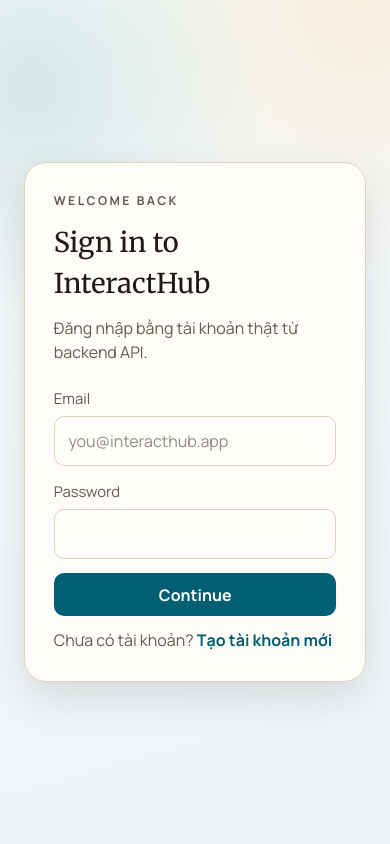
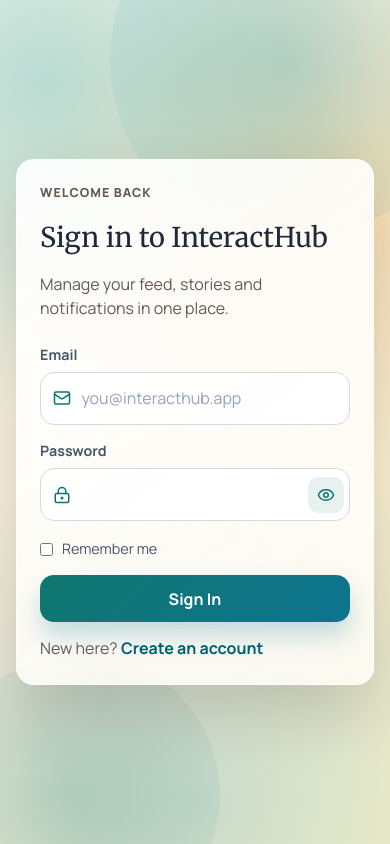
Before and after one commit to DanhCaTuanNgoc/InteractHub-CSharp, a React (Vite) app in the folder interacthub-client/: page /login in a window 390 px wide. Built offline with nearby package versions, Linux system fonts and the light colour scheme.

Commit message:
feat: Enhance authentication pages with improved UI components and error handling

```diff
--- a/interacthub-client/src/features/auth/pages/LoginPage.tsx
+++ b/interacthub-client/src/features/auth/pages/LoginPage.tsx
@@ -1,16 +1,23 @@
 import { useState } from 'react'
+import { Mail } from 'lucide-react'
+import { motion } from 'framer-motion'
 import { useForm } from 'react-hook-form'
 import { Link, Navigate, useLocation, useNavigate } from 'react-router-dom'
 import { Button } from '../../../shared/components/common/Button'
-import { TextInput } from '../../../shared/components/common/TextInput'
 import { useAuth } from '../hooks/useAuth'
 import { ROUTES } from '../../../shared/constants/routes'
 import { authService } from '../../../shared/services/authService'
+import { AuthTextField } from '../../../shared/components/auth/AuthTextField'
+import { AuthPasswordField } from '../../../shared/components/auth/AuthPasswordField'
+import { AuthErrorMessage } from '../../../shared/components/auth/AuthErrorMessage'
 
 type LoginFormValues = {
   email: string
   password: string
+  rememberMe: boolean
 }
+
+const REMEMBER_EMAIL_KEY = 'interacthub_remembered_email'
 
 export function LoginPage() {
   const { isAuthenticated, login } = useAuth()
@@ -21,7 +28,14 @@
     register,
     handleSubmit,
     formState: { errors, isSubmitting },
-  } = useForm<LoginFormValues>({ mode: 'onTouched' })
+  } = useForm<LoginFormValues>({
+    mode: 'onTouched',
+    defaultValues: {
+      email: localStorage.getItem(REMEMBER_EMAIL_KEY) ?? '',
+      password: '',
+      rememberMe: Boolean(localStorage.getItem(REMEMBER_EMAIL_KEY)),
+    },
+  })
 
   const targetPath = (location.state as { from?: { pathname?: string } } | null)?.from?.pathname ??
     ROUTES.home
@@ -34,7 +48,16 @@
     setSubmitError(null)
 
     try {
-      const payload = await authService.login(values)
+      if (values.rememberMe) {
+        localStorage.setItem(REMEMBER_EMAIL_KEY, values.email)
+      } else {
+        localStorage.removeItem(REMEMBER_EMAIL_KEY)
+      }
+
+      const payload = await authService.login({
+        email: values.email,
+        password: values.password,
+      })
 
       login({
         accessToken: payload.token,
@@ -53,48 +76,60 @@
   })
 
   return (
-    <main className="auth-layout px-4 py-6 sm:px-6 sm:py-8 lg:px-8">
-      <section className="auth-card w-full max-w-xl p-5 sm:p-7 lg:p-8">
-        <p className="hero-section__eyebrow">Welcome back</p>
+    <motion.main
+      className="auth-layout"
+      initial={{ opacity: 0, y: 18 }}
+      animate={{ opacity: 1, y: 0 }}
+      transition={{ duration: 0.3, ease: 'easeOut' }}
+    >
+      <section className="auth-card auth-card--narrow">
+        <p className="auth-card__eyebrow">Welcome back</p>
         <h1>Sign in to InteractHub</h1>
-        <p>Đăng nhập bằng tài khoản thật từ backend API.</p>
+        <p>Manage your feed, stories and notifications in one place.</p>
 
         <form className="auth-form" onSubmit={onSubmit} noValidate>
-          <TextInput
+          <AuthTextField
             label="Email"
             type="email"
             placeholder="you@interacthub.app"
+            autoComplete="email"
             error={errors.email?.message}
+            icon={<Mail size={18} aria-hidden="true" />}
             {...register('email', {
-              required: 'Email là bắt buộc.',
+              required: 'Email is required.',
               pattern: {
                 value: /^[^\s@]+@[^\s@]+\.[^\s@]+$/,
-                message: 'Email không hợp lệ.',
+                message: 'Please enter a valid email address.',
               },
             })}
           />
 
-          <TextInput
+          <AuthPasswordField
             label="Password"
-            type="password"
+            autoComplete="current-password"
             error={errors.password?.message}
             {...register('password', {
-              required: 'Password là bắt buộc.',
-              minLength: { value: 8, message: 'Password tối thiểu 8 ký tự.' },
+              required: 'Password is required.',
+              minLength: { value: 8, message: 'Password must be at least 8 characters.' },
             })}
           />
 
-          {submitError ? <p className="form-error">{submitError}</p> : null}
+          <label className="auth-check">
+            <input type="checkbox" {...register('rememberMe')} />
+            <span>Remember me</span>
+          </label>
 
-          <Button type="submit" fullWidth busy={isSubmitting}>
-            Continue
+          {submitError ? <AuthErrorMessage message={submitError} /> : null}
+
+          <Button type="submit" fullWidth busy={isSubmitting} className="auth-submit-btn">
+            Sign In
           </Button>
         </form>
 
         <p className="auth-card__footnote">
-          Chưa có tài khoản? <Link to={ROUTES.register}>Tạo tài khoản mới</Link>
+          New here? <Link to={ROUTES.register}>Create an account</Link>
         </p>
       </section>
-    </main>
+    </motion.main>
   )
 }
--- a/interacthub-client/src/features/auth/pages/RegisterPage.tsx
+++ b/interacthub-client/src/features/auth/pages/RegisterPage.tsx
@@ -1,13 +1,16 @@
 import { useMemo, useState } from 'react'
-import { CheckCircle2, CircleAlert } from 'lucide-react'
+import { motion } from 'framer-motion'
+import { AtSign, CheckCircle2, CircleAlert, Mail, UserRound } from 'lucide-react'
 import { useForm } from 'react-hook-form'
 import { Link, Navigate, useNavigate } from 'react-router-dom'
 import { PasswordStrength } from '../../../shared/components/auth/PasswordStrength'
 import { Button } from '../../../shared/components/common/Button'
-import { TextInput } from '../../../shared/components/common/TextInput'
 import { ROUTES } from '../../../shared/constants/routes'
 import { authService } from '../../../shared/services/authService'
 import { useAuth } from '../hooks/useAuth'
+import { AuthErrorMessage } from '../../../shared/components/auth/AuthErrorMessage'
+import { AuthPasswordField } from '../../../shared/components/auth/AuthPasswordField'
+import { AuthTextField } from '../../../shared/components/auth/AuthTextField'
 
 type RegisterFormValues = {
   userName: string
@@ -66,23 +69,23 @@
 
   const passwordRules = useMemo(
     () => ({
-      required: 'Mật khẩu là bắt buộc.',
-      minLength: { value: 10, message: 'Mật khẩu tối thiểu 10 ký tự.' },
-      maxLength: { value: 64, message: 'Mật khẩu tối đa 64 ký tự.' },
+      required: 'Password is required.',
+      minLength: { value: 10, message: 'Password must be at least 10 characters.' },
+      maxLength: { value: 64, message: 'Password must be at most 64 characters.' },
       validate: {
-        upper: (value: string) => /[A-Z]/.test(value) || 'Mật khẩu cần ít nhất 1 chữ in hoa.',
-        lower: (value: string) => /[a-z]/.test(value) || 'Mật khẩu cần ít nhất 1 chữ thường.',
-        number: (value: string) => /\d/.test(value) || 'Mật khẩu cần ít nhất 1 chữ số.',
-        special: (value: string) => /[^A-Za-z0-9]/.test(value) || 'Mật khẩu cần ít nhất 1 ký tự đặc biệt.',
-        noWhitespace: (value: string) => !/\s/.test(value) || 'Mật khẩu không được chứa khoảng trắng.',
+        upper: (value: string) => /[A-Z]/.test(value) || 'Include at least one uppercase letter.',
+        lower: (value: string) => /[a-z]/.test(value) || 'Include at least one lowercase letter.',
+        number: (value: string) => /\d/.test(value) || 'Include at least one number.',
+        special: (value: string) => /[^A-Za-z0-9]/.test(value) || 'Include at least one special character.',
+        noWhitespace: (value: string) => !/\s/.test(value) || 'Password cannot contain whitespace.',
         noUserName: (value: string) =>
-          !normalizedUserName || !value.toLowerCase().includes(normalizedUserName) || 'Mật khẩu không được chứa username.',
+          !normalizedUserName || !value.toLowerCase().includes(normalizedUserName) || 'Password cannot include your username.',
         noEmailLocalPart: (value: string) => {
           const localPart = normalizedEmail.split('@')[0]
           if (!localPart || localPart.length < 3) {
             return true
           }
-          return !value.toLowerCase().includes(localPart) || 'Mật khẩu không nên chứa phần đầu email.'
+          return !value.toLowerCase().includes(localPart) || 'Password should not include the email local-part.'
         },
       },
     }),
@@ -125,64 +128,71 @@
   })
 
   return (
-    <main className="auth-layout px-4 py-6 sm:px-6 sm:py-8 lg:px-8">
-      <section className="auth-card w-full max-w-xl p-5 sm:p-7 lg:p-8">
-        <p className="hero-section__eyebrow">Create account</p>
+    <motion.main
+      className="auth-layout"
+      initial={{ opacity: 0, y: 18 }}
+      animate={{ opacity: 1, y: 0 }}
+      transition={{ duration: 0.3, ease: 'easeOut' }}
+    >
+      <section className="auth-card">
+        <p className="auth-card__eyebrow">Create account</p>
         <h1>Join InteractHub</h1>
-        <p>Tạo tài khoản với tiêu chuẩn bảo mật cao để bắt đầu chia sẻ an toàn.</p>
+        <p>Create your account to start connecting, posting and sharing stories.</p>
 
         <form className="auth-form" onSubmit={onSubmit} noValidate>
-          <TextInput
+          <AuthTextField
             label="Username"
             placeholder="demo_user"
             autoComplete="username"
             error={errors.userName?.message}
+            icon={<AtSign size={18} aria-hidden="true" />}
             {...register('userName', {
-              required: 'Username là bắt buộc.',
+              required: 'Username is required.',
               pattern: {
                 value: USERNAME_PATTERN,
                 message:
-                  'Username 4-20 ký tự, chỉ gồm chữ/số/dấu chấm/gạch dưới, không bắt đầu hoặc kết thúc bằng dấu.',
+                  'Use 4-20 characters with letters, numbers, dots or underscores.',
               },
               setValueAs: (value: string) => value.trim().toLowerCase(),
             })}
           />
 
-          <TextInput
-            label="Họ tên"
+          <AuthTextField
+            label="Full name"
             placeholder="Demo User"
             autoComplete="name"
             error={errors.fullName?.message}
+            icon={<UserRound size={18} aria-hidden="true" />}
             {...register('fullName', {
-              required: 'Họ tên là bắt buộc.',
+              required: 'Full name is required.',
               pattern: {
                 value: FULLNAME_PATTERN,
-                message: 'Họ tên chỉ nên gồm chữ cái và khoảng trắng hợp lệ, tối đa 60 ký tự.',
+                message: 'Only letters and valid spaces are allowed, up to 60 characters.',
               },
-              validate: (value) => !/\s{2,}/.test(value.trim()) || 'Họ tên không được chứa nhiều khoảng trắng liên tiếp.',
+              validate: (value) => !/\s{2,}/.test(value.trim()) || 'Please avoid repeated spaces.',
               setValueAs: (value: string) => value.trim().replace(/\s+/g, ' '),
             })}
           />
 
-          <TextInput
+          <AuthTextField
             label="Email"
             type="email"
             placeholder="you@interacthub.app"
             autoComplete="email"
             error={errors.email?.message}
+            icon={<Mail size={18} aria-hidden="true" />}
             {...register('email', {
-              required: 'Email là bắt buộc.',
+              required: 'Email is required.',
               pattern: {
                 value: EMAIL_PATTERN,
-                message: 'Email không hợp lệ.',
+                message: 'Please enter a valid email address.',
               },
               setValueAs: (value: string) => value.trim().toLowerCase(),
             })}
           />
 
-          <TextInput
-            label="Mật khẩu"
-            type="password"
+          <AuthPasswordField
+            label="Password"
             autoComplete="new-password"
             error={errors.password?.message}
             {...register('password', passwordRules)}
@@ -191,11 +201,11 @@
           <PasswordStrength password={password ?? ''} />
 
           <section className="register-quality-panel" aria-live="polite">
-            <h3>Yêu cầu mật khẩu</h3>
+            <h3>Password requirements</h3>
             <ul>
               <li className={passwordChecks.minLen ? 'is-valid' : ''}>
                 {passwordChecks.minLen ? <CheckCircle2 size={14} aria-hidden="true" /> : <CircleAlert size={14} aria-hidden="true" />}
-                Tối thiểu 10 ký tự
+                At least 10 characters
               </li>
               <li className={passwordChecks.hasUpper && passwordChecks.hasLower ? 'is-valid' : ''}>
                 {passwordChecks.hasUpper && passwordChecks.hasLower ? (
@@ -203,11 +213,11 @@
                 ) : (
                   <CircleAlert size={14} aria-hidden="true" />
                 )}
-                Có cả chữ hoa và chữ thường
+                Include uppercase and lowercase letters
               </li>
               <li className={passwordChecks.hasNumber ? 'is-valid' : ''}>
                 {passwordChecks.hasNumber ? <CheckCircle2 size={14} aria-hidden="true" /> : <CircleAlert size={14} aria-hidden="true" />}
-                Có ít nhất 1 chữ số
+                Include at least one number
               </li>
               <li className={passwordChecks.hasSpecial ? 'is-valid' : ''}>
                 {passwordChecks.hasSpecial ? (
@@ -215,7 +225,7 @@
                 ) : (
                   <CircleAlert size={14} aria-hidden="true" />
                 )}
-                Có ít nhất 1 ký tự đặc biệt
+                Include at least one special character
               </li>
               <li className={passwordChecks.noWhitespace ? 'is-valid' : ''}>
                 {passwordChecks.noWhitespace ? (
@@ -223,54 +233,53 @@
                 ) : (
                   <CircleAlert size={14} aria-hidden="true" />
                 )}
-                Không chứa khoảng trắng
+                No whitespace
               </li>
             </ul>
           </section>
 
-          <TextInput
-            label="Xác nhận mật khẩu"
-            type="password"
+          <AuthPasswordField
+            label="Confirm password"
             autoComplete="new-password"
             error={errors.confirmPassword?.message}
             {...register('confirmPassword', {
-              required: 'Vui lòng xác nhận mật khẩu.',
-              validate: (value) => value === password || 'Mật khẩu xác nhận không khớp.',
+              required: 'Please confirm your password.',
+              validate: (value) => value === password || 'Passwords do not match.',
             })}
           />
 
-          <label className="register-terms">
+          <label className="auth-check">
             <input
               type="checkbox"
               {...register('acceptTerms', {
-                validate: (value) => value || 'Bạn cần đồng ý điều khoản để tiếp tục.',
+                validate: (value) => value || 'You must accept the terms to continue.',
               })}
             />
             <span>
-              Tôi đồng ý với Điều khoản sử dụng và Chính sách bảo mật của InteractHub.
+              I agree to InteractHub Terms of Use and Privacy Policy.
             </span>
           </label>
-          {errors.acceptTerms?.message ? <p className="form-error">{errors.acceptTerms.message}</p> : null}
+          {errors.acceptTerms?.message ? <p className="auth-field__error">{errors.acceptTerms.message}</p> : null}
 
           {!errors.confirmPassword?.message && confirmPassword && password !== confirmPassword ? (
-            <p className="form-error">Mật khẩu xác nhận chưa khớp.</p>
+            <p className="auth-field__error">Passwords do not match.</p>
           ) : null}
 
           {!isValid && (Object.keys(touchedFields).length > 0 || isSubmitting) ? (
-            <p className="register-validation-hint">Vui lòng kiểm tra lại các trường đang báo lỗi trước khi gửi.</p>
+            <p className="register-validation-hint">Please fix validation errors before submitting.</p>
           ) : null}
 
-          {submitError ? <p className="form-error">{submitError}</p> : null}
+          {submitError ? <AuthErrorMessage message={submitError} /> : null}
 
-          <Button type="submit" fullWidth busy={isSubmitting} disabled={!isValid || !acceptTerms}>
-            Tạo tài khoản
+          <Button type="submit" fullWidth busy={isSubmitting} disabled={!isValid || !acceptTerms} className="auth-submit-btn">
+            Create account
           </Button>
         </form>
 
         <p className="auth-card__footnote">
-          Đã có tài khoản? <Link to={ROUTES.login}>Đăng nhập</Link>
+          Already have an account? <Link to={ROUTES.login}>Sign in</Link>
         </p>
       </section>
-    </main>
+    </motion.main>
   )
 }
--- a/interacthub-client/src/features/stories/hooks/useStoriesQuery.ts
+++ b/interacthub-client/src/features/stories/hooks/useStoriesQuery.ts
@@ -1,4 +1,5 @@
 import { useQuery } from '@tanstack/react-query'
+import { useAuth } from '../../auth/hooks/useAuth'
 import { storyService } from '../../../shared/services/storyService'
 
 type UseStoriesQueryOptions = {
@@ -6,11 +7,13 @@
 }
 
 export function useStoriesQuery(options?: UseStoriesQueryOptions) {
+  const { user, isAuthenticated } = useAuth()
+
   return useQuery({
-    queryKey: ['stories'],
+    queryKey: ['stories', user?.id ?? 'guest'],
     queryFn: () => storyService.getAll(),
     staleTime: 30_000,
     refetchOnMount: 'always',
-    enabled: options?.enabled,
+    enabled: isAuthenticated && (options?.enabled ?? true),
   })
 }
--- a/interacthub-client/src/index.css
+++ b/interacthub-client/src/index.css
@@ -1546,22 +1546,69 @@
   justify-content: center;
   align-items: center;
   padding: 1.5rem;
+  position: relative;
+  overflow: hidden;
+  background:
+    radial-gradient(circle at 12% 10%, rgba(11, 145, 142, 0.28), transparent 40%),
+    radial-gradient(circle at 85% 22%, rgba(245, 158, 11, 0.22), transparent 38%),
+    radial-gradient(circle at 52% 95%, rgba(2, 132, 199, 0.2), transparent 44%),
+    linear-gradient(138deg, #fffaf0 0%, #f9efdb 50%, #fef3c7 100%);
+  animation: auth-fade-in 0.38s ease-out;
+}
+
+.auth-layout::before,
+.auth-layout::after {
+  content: '';
+  position: absolute;
+  border-radius: 999px;
+  pointer-events: none;
+}
+
+.auth-layout::before {
+  width: 360px;
+  height: 360px;
+  top: -120px;
+  right: -80px;
+  background: radial-gradient(circle, rgba(8, 145, 178, 0.24), rgba(8, 145, 178, 0));
+}
+
+.auth-layout::after {
+  width: 280px;
+  height: 280px;
+  bottom: -90px;
+  left: -60px;
+  background: radial-gradient(circle, rgba(15, 118, 110, 0.22), rgba(15, 118, 110, 0));
 }
 
 .auth-card {
-  width: min(540px, 100%);
-  border-radius: 22px;
-  border: 1px solid var(--line);
-  background: rgba(255, 253, 248, 0.94);
-  box-shadow: var(--shadow);
-  padding: 1.8rem;
-  display: grid;
-  gap: 0.75rem;
+  width: min(580px, 100%);
+  border-radius: 24px;
+  border: 1px solid rgba(255, 255, 255, 0.6);
+  background: linear-gradient(145deg, rgba(255, 255, 255, 0.92), rgba(255, 252, 246, 0.84));
+  box-shadow: 0 26px 65px rgba(31, 26, 23, 0.18);
+  backdrop-filter: blur(10px);
+  padding: clamp(1.4rem, 1.2rem + 1vw, 2.1rem);
+  display: grid;
+  gap: 0.9rem;
+  z-index: 1;
+}
+
+.auth-card--narrow {
+  width: min(520px, 100%);
+}
+
+.auth-card__eyebrow {
+  font-size: 0.78rem;
+  font-weight: 800;
+  text-transform: uppercase;
+  letter-spacing: 0.08em;
+  color: #0e7490;
 }
 
 .auth-card h1 {
   font-family: var(--font-title);
-  font-size: clamp(1.7rem, 3.5vw, 2.4rem);
+  font-size: clamp(1.7rem, 3.6vw, 2.5rem);
+  color: #1f2937;
 }
 
 .auth-card p {
@@ -1569,15 +1616,135 @@
 }
 
 .auth-form {
-  margin-top: 0.7rem;
-  display: grid;
-  gap: 0.9rem;
+  margin-top: 0.6rem;
+  display: grid;
+  gap: 0.95rem;
+}
+
+.auth-field {
+  display: grid;
+  gap: 0.4rem;
+}
+
+.auth-field__label {
+  color: #475569;
+  font-size: 0.89rem;
+  font-weight: 700;
+}
+
+.auth-field__control {
+  display: flex;
+  align-items: center;
+  gap: 0.55rem;
+  border: 1px solid #d5d9e2;
+  border-radius: 14px;
+  background: rgba(255, 255, 255, 0.92);
+  padding: 0.08rem 0.18rem;
+  transition: border-color 0.2s ease, box-shadow 0.22s ease, transform 0.2s ease;
+}
+
+.auth-field__control:focus-within {
+  border-color: rgba(14, 116, 144, 0.8);
+  box-shadow: 0 0 0 4px rgba(14, 116, 144, 0.17);
+  transform: translateY(-1px);
+}
+
+.auth-field__control.is-error {
+  border-color: rgba(185, 28, 28, 0.45);
+  box-shadow: 0 0 0 3px rgba(185, 28, 28, 0.12);
+}
+
+.auth-field__icon {
+  color: #0f766e;
+  margin-left: 0.55rem;
+  display: inline-flex;
+}
+
+.auth-field__input {
+  flex: 1;
+  min-width: 0;
+  border: none;
+  outline: none;
+  font: inherit;
+  color: #0f172a;
+  background: transparent;
+  padding: 0.78rem 0.12rem;
+}
+
+.auth-field__input::placeholder {
+  color: #94a3b8;
+}
+
+.auth-field__action {
+  margin-right: 0.15rem;
+  display: inline-flex;
+  align-items: center;
+}
+
+.auth-field__toggle {
+  width: 36px;
+  height: 36px;
+  border: none;
+  border-radius: 10px;
+  background: rgba(15, 118, 110, 0.1);
+  color: #0f766e;
+  cursor: pointer;
+  display: inline-flex;
+  align-items: center;
+  justify-content: center;
+  transition: background 0.2s ease, transform 0.18s ease;
+}
+
+.auth-field__toggle:hover {
+  background: rgba(15, 118, 110, 0.2);
+  transform: translateY(-1px);
+}
+
+.auth-field__error {
+  margin: 0;
+  color: #b91c1c;
+  font-size: 0.84rem;
+}
+
+.auth-form__submit-error {
+  margin: 0;
+  padding: 0.7rem 0.8rem;
+  border-radius: 12px;
+  border: 1px solid rgba(185, 28, 28, 0.28);
+  background: rgba(254, 226, 226, 0.8);
+  color: #991b1b;
+  font-size: 0.9rem;
+}
+
+.auth-check {
+  display: inline-flex;
+  align-items: center;
+  gap: 0.55rem;
+  color: #475569;
+  font-size: 0.9rem;
+  margin-top: 0.1rem;
+}
+
+.auth-check input {
+  accent-color: #0f766e;
+}
+
+.auth-submit-btn {
+  border-radius: 14px;
+  padding: 0.72rem 1rem;
+  background: linear-gradient(135deg, #0f766e, #0e7490);
+  box-shadow: 0 14px 25px rgba(14, 116, 144, 0.23);
+}
+
+.auth-submit-btn:hover {
+  transform: translateY(-2px);
+  box-shadow: 0 16px 28px rgba(14, 116, 144, 0.28);
 }
 
 .register-quality-panel {
-  border: 1px solid rgba(222, 210, 187, 0.9);
+  border: 1px solid rgba(148, 163, 184, 0.35);
   border-radius: 12px;
-  background: rgba(255, 253, 248, 0.94);
+  background: rgba(248, 250, 252, 0.82);
   padding: 0.75rem 0.85rem;
 }
 
@@ -1599,31 +1766,37 @@
   display: inline-flex;
   align-items: center;
   gap: 0.4rem;
-  color: var(--text-muted);
+  color: #64748b;
   font-size: 0.88rem;
 }
 
 .register-quality-panel li.is-valid {
   color: #0f766e;
-}
-
-.register-terms {
-  display: flex;
-  align-items: flex-start;
-  gap: 0.5rem;
-  font-size: 0.9rem;
-  color: var(--text-muted);
-}
-
-.register-terms input {
-  margin-top: 0.15rem;
-  accent-color: var(--brand-strong);
 }
 
 .register-validation-hint {
   margin: 0;
   font-size: 0.88rem;
-  color: var(--text-muted);
+  color: #64748b;
+}
+
+@keyframes auth-fade-in {
+  from {
+    opacity: 0;
+  }
+  to {
+    opacity: 1;
+  }
+}
+
+@media (max-width: 640px) {
+  .auth-layout {
+    padding: 1rem;
+  }
+
+  .auth-card {
+    border-radius: 18px;
+  }
 }
 
 @keyframes like-heart-pop {
--- /dev/null
+++ b/interacthub-client/src/shared/components/auth/AuthErrorMessage.tsx
@@ -0,0 +1,7 @@
+type AuthErrorMessageProps = {
+  message: string
+}
+
+export function AuthErrorMessage({ message }: AuthErrorMessageProps) {
+  return <p className="auth-form__submit-error">{message}</p>
+}
--- /dev/null
+++ b/interacthub-client/src/shared/components/auth/AuthPasswordField.tsx
@@ -0,0 +1,34 @@
+import { Eye, EyeOff, LockKeyhole } from 'lucide-react'
+import { useState, type InputHTMLAttributes } from 'react'
+import { AuthTextField } from './AuthTextField'
+
+type AuthPasswordFieldProps = Omit<InputHTMLAttributes<HTMLInputElement>, 'type'> & {
+  label: string
+  error?: string
+}
+
+export function AuthPasswordField({ label, error, ...props }: AuthPasswordFieldProps) {
+  const [isVisible, setIsVisible] = useState(false)
+
+  return (
+    <AuthTextField
+      {...props}
+      label={label}
+      type={isVisible ? 'text' : 'password'}
+      autoComplete={props.autoComplete}
+      error={error}
+      icon={<LockKeyhole size={18} aria-hidden="true" />}
+      rightSlot={
+        <button
+          type="button"
+          className="auth-field__toggle"
+          onClick={() => setIsVisible((current) => !current)}
+          aria-label={isVisible ? 'Hide password' : 'Show password'}
+          aria-pressed={isVisible}
+        >
+          {isVisible ? <EyeOff size={18} aria-hidden="true" /> : <Eye size={18} aria-hidden="true" />}
+        </button>
+      }
+    />
+  )
+}
--- /dev/null
+++ b/interacthub-client/src/shared/components/auth/AuthTextField.tsx
@@ -0,0 +1,38 @@
+import { forwardRef, type InputHTMLAttributes, type ReactNode } from 'react'
+
+type AuthTextFieldProps = InputHTMLAttributes<HTMLInputElement> & {
+  label: string
+  error?: string
+  icon?: ReactNode
+  rightSlot?: ReactNode
+}
+
+export const AuthTextField = forwardRef<HTMLInputElement, AuthTextFieldProps>(function AuthTextField(
+  { label, error, icon, rightSlot, className, id, ...props },
+  ref,
+) {
+  const inputId = id ?? props.name
+
+  return (
+    <div className="auth-field">
+      <label className="auth-field__label" htmlFor={inputId}>
+        {label}
+      </label>
+
+      <div className={['auth-field__control', error ? 'is-error' : ''].filter(Boolean).join(' ')}>
+        {icon ? <span className="auth-field__icon">{icon}</span> : null}
+
+        <input
+          ref={ref}
+          id={inputId}
+          className={['auth-field__input', className ?? ''].join(' ').trim()}
+          {...props}
+        />
+
+        {rightSlot ? <span className="auth-field__action">{rightSlot}</span> : null}
+      </div>
+
+      {error ? <p className="auth-field__error">{error}</p> : null}
+    </div>
+  )
+})
```
Also changed, not shown: interacthub-client/src/shared/layouts/AppShell.tsx (+6 -1 lines), 2 other files (tests, documents, lock files or other folders).
